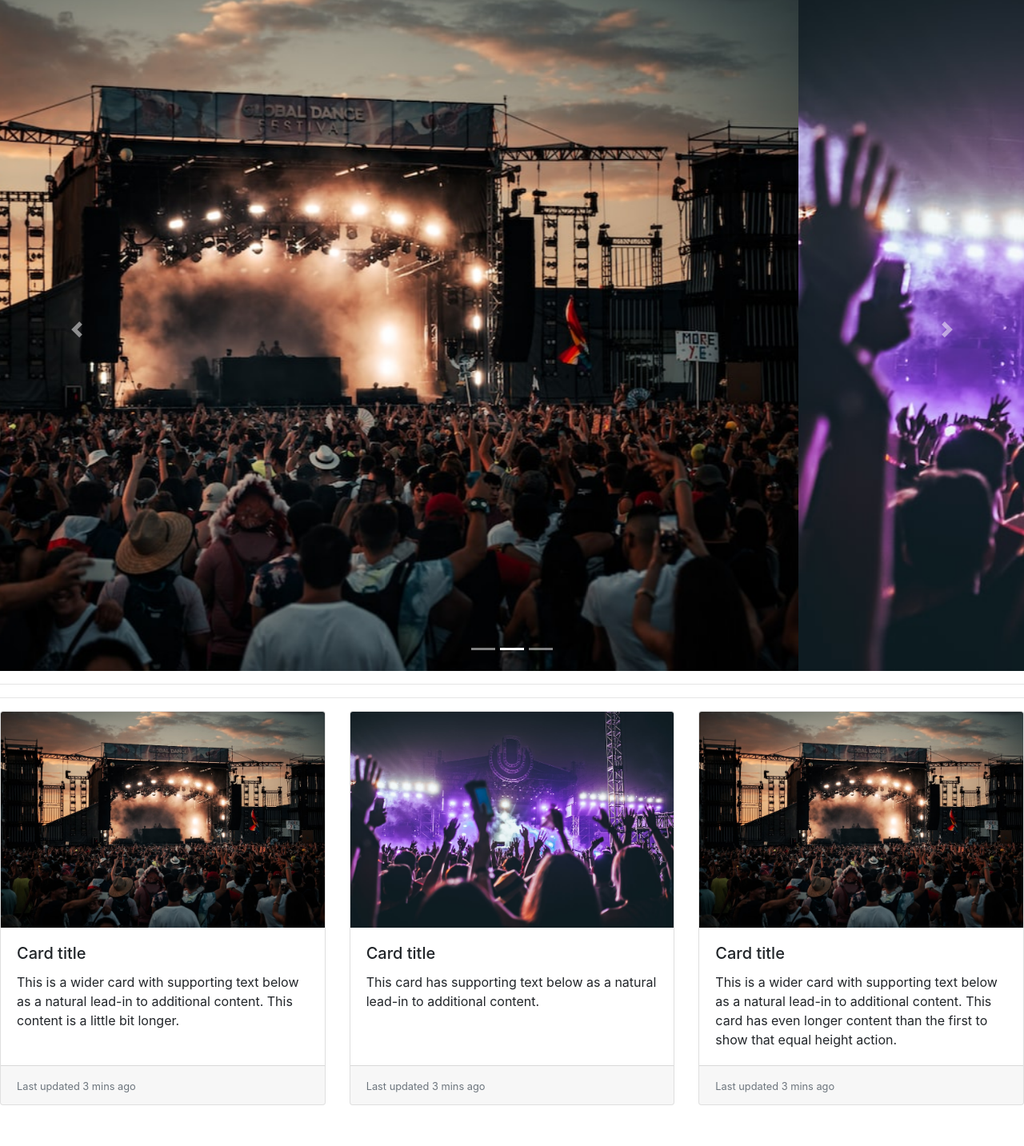
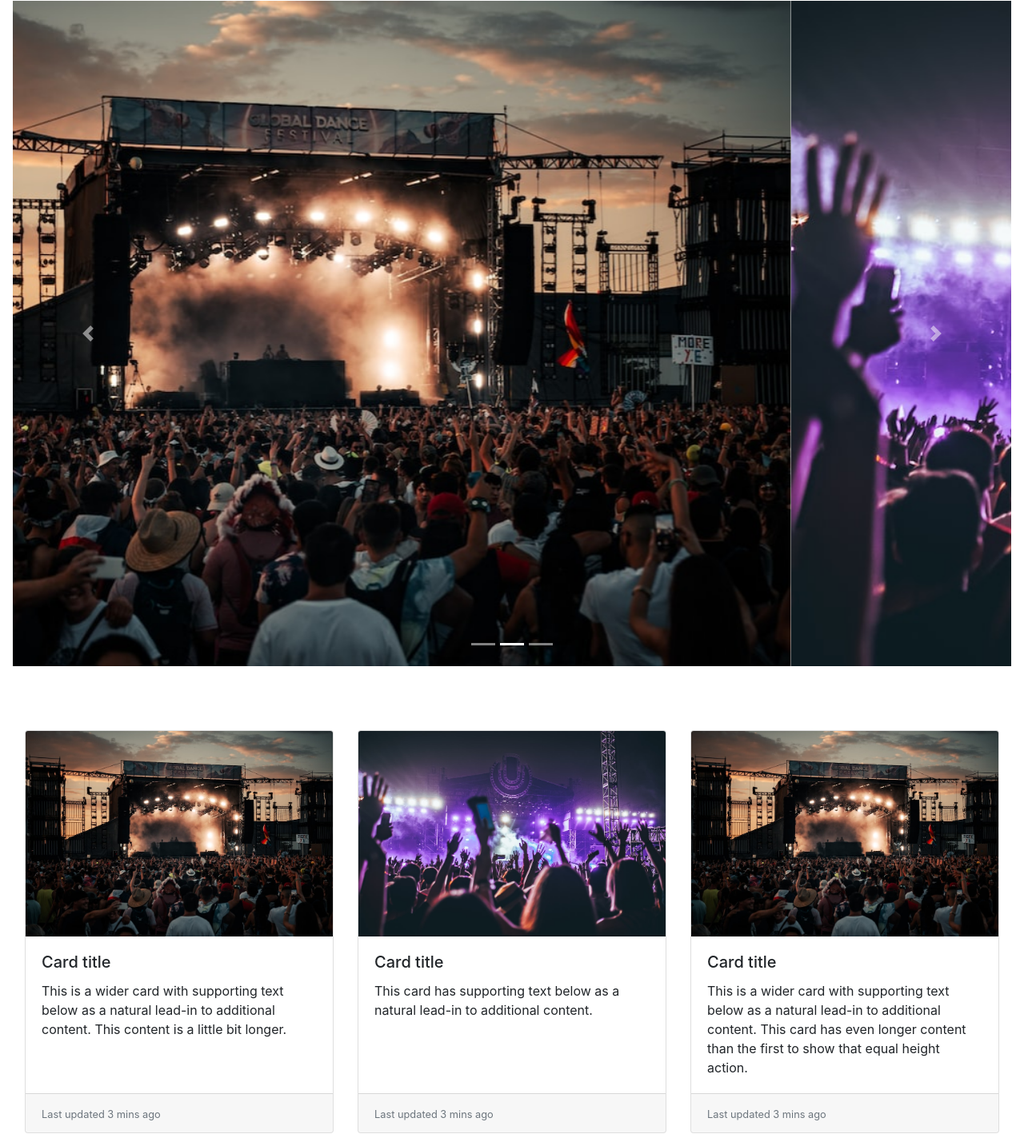
Before and after one commit to Surbhi2805/BookMyTickett, a website: page index.html in a window 1280 px wide. Shown: the part 111-1544 px from the top of the page at 80% size. Before the commit the page ends 1493 px from the top, so only its background shows below. Drawn offline with nearby package versions, Linux system fonts and the light colour scheme.

Commit message:
added margin

```diff
--- a/index.html
+++ b/index.html
@@ -10,7 +10,7 @@
 
     <title>Hello, world!</title>
   </head>
-  <body>
+  <body >
     <!--Banner-->
     <nav class="navbar navbar-light bg-light">
     <a class="navbar-brand">Navbar</a>
@@ -39,7 +39,7 @@
     <!--navs end-->
 
     <!--carousel-->
-    <div id="carouselExampleIndicators" class="carousel slide" data-ride="carousel">
+    <div id="carouselExampleIndicators" class="carousel slide m-3" data-ride="carousel">
     <ol class="carousel-indicators">
         <li data-target="#carouselExampleIndicators" data-slide-to="0" class="active"></li>
         <li data-target="#carouselExampleIndicators" data-slide-to="1"></li>
@@ -66,9 +66,9 @@
     </a>
     </div>
     <!--carousel-->
-    <hr/><hr/>
+    <br/><br/>
 
-    <div class="card-deck">
+    <div class="card-deck m-3">
   <div class="card">
     <img class="card-img-top" src="images/c1.jpg" alt="Card image cap">
     <div class="card-body">
```
